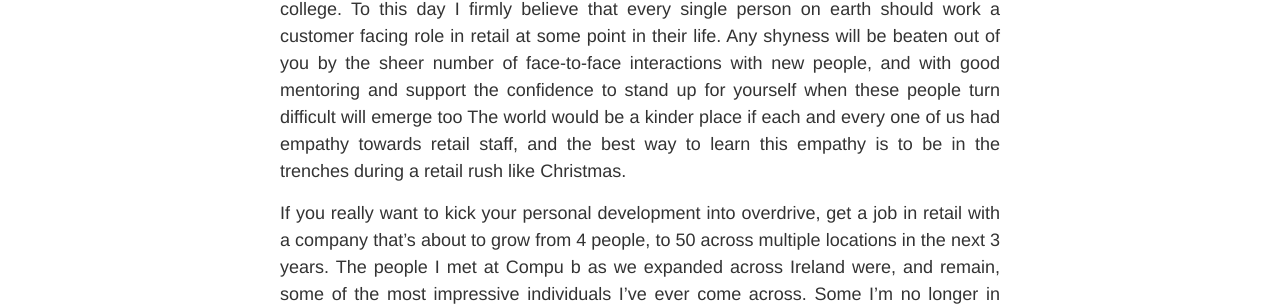
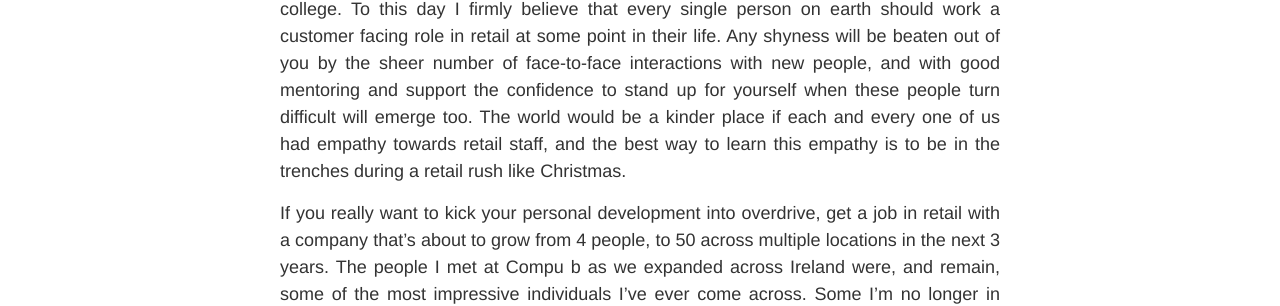
Before and after one commit to jamxf/jamxf.github.io, a Jekyll site: the page built from _posts/2021-01-09-Thirty-One.md, in a window 1280 px wide. Shown: the part 1440-1746 px from the top of the page. Built offline with Jekyll 4.4.1, drawn with Linux system fonts in a browser that asks for light colours; some of the changed text lies outside the part shown.

```diff
--- a/_posts/2021-01-09-Thirty-One.md
+++ b/_posts/2021-01-09-Thirty-One.md
@@ -17,7 +17,7 @@ A family friend handed down his [iBook G3 in Bondi Blue](https://en.wikipedia.or
 
 I was obsessed with this object, and the company that had created it. I think the most current Mac on the market at the time was the G4 Mac Mini, and I remember buying MacWorld magazine to read about it. Seeing OS X, even on the pages of a print magazine stirred up the same feelings that a beautiful piece of music or art could. How did the rest of the world not realise this was clearly the way to go? Being into the Mac back then truly felt like being part of secret club, a place for ["the misfits"](https://fs.blog/2016/03/steve-jobs-crazy-ones/). Am I happy that the Mac has become exponentially more popular in the years since? Absolutely, but there was something very special about that "insider" feeling, especially for someone that struggled to fit in during their teens.
 
-My introduction to and subsequent obsession with the Mac, and healthy dose of utter chance led to my first job, and what I would consider the upgrade from James v1.0, to v2.0. I managed to land a job with Compu b, an Apple Reseller during my first year in college. To this day I firmly believe that every single person on earth should work a customer facing role in retail at some point in their life. Any shyness will be beaten out of you by the sheer number of face-to-face interactions with new people, and with good mentoring and support the confidence to stand up for yourself when these people turn difficult will emerge too The world would be a kinder place if each and every one of us had empathy towards retail staff, and the best way to learn this empathy is to be in the trenches during a retail rush like Christmas.
+My introduction to and subsequent obsession with the Mac, and healthy dose of utter chance led to my first job, and what I would consider the upgrade from James v1.0, to v2.0. I managed to land a job with Compu b, an Apple Reseller during my first year in college. To this day I firmly believe that every single person on earth should work a customer facing role in retail at some point in their life. Any shyness will be beaten out of you by the sheer number of face-to-face interactions with new people, and with good mentoring and support the confidence to stand up for yourself when these people turn difficult will emerge too. The world would be a kinder place if each and every one of us had empathy towards retail staff, and the best way to learn this empathy is to be in the trenches during a retail rush like Christmas.
 
 If you really want to kick your personal development into overdrive, get a job in retail with a company that's about to grow from 4 people, to 50 across multiple locations in the next 3 years. The people I met at Compu b as we expanded across Ireland were, and remain, some of the most impressive individuals I've ever come across. Some I'm no longer in touch with, some I message every now and again to check in with, but if I was handed a budget to put together a team to get something audacious done in a minuscule amount of time, I know where a lot of the names would come from.
 
```
